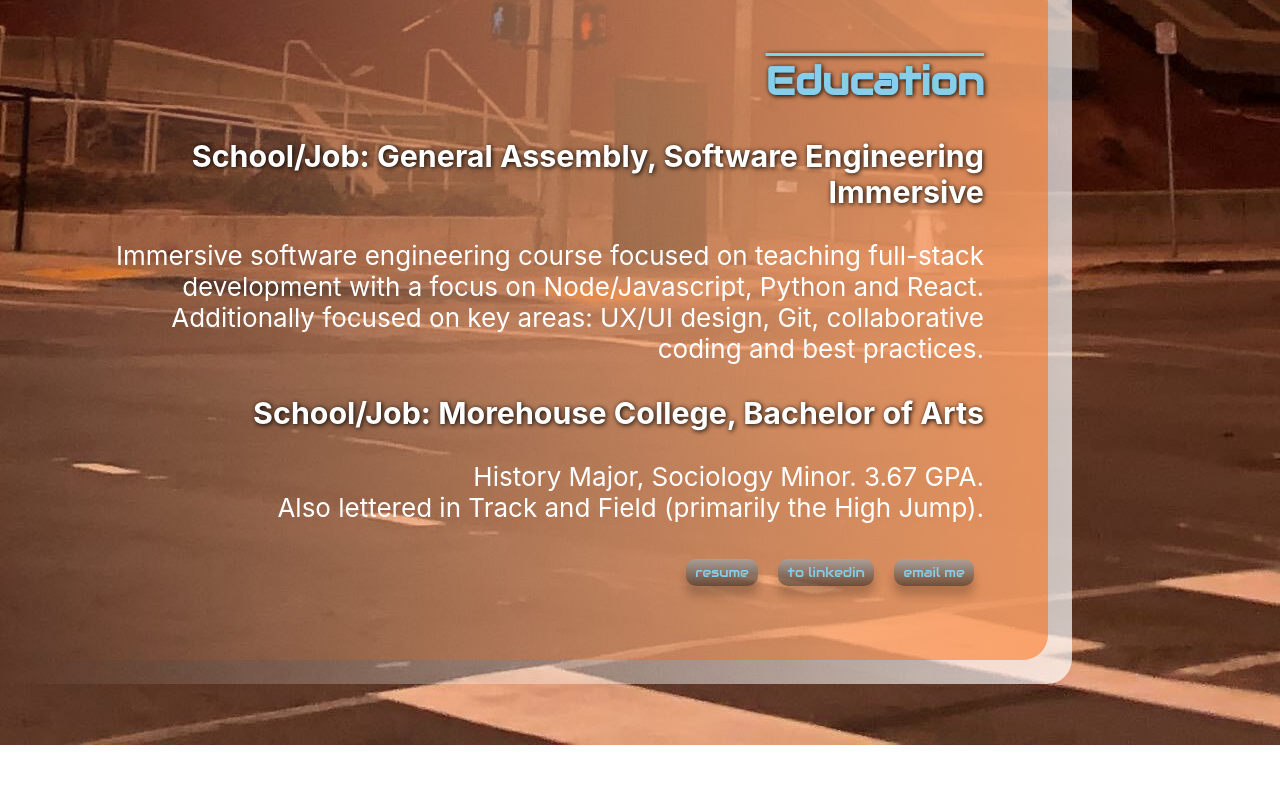
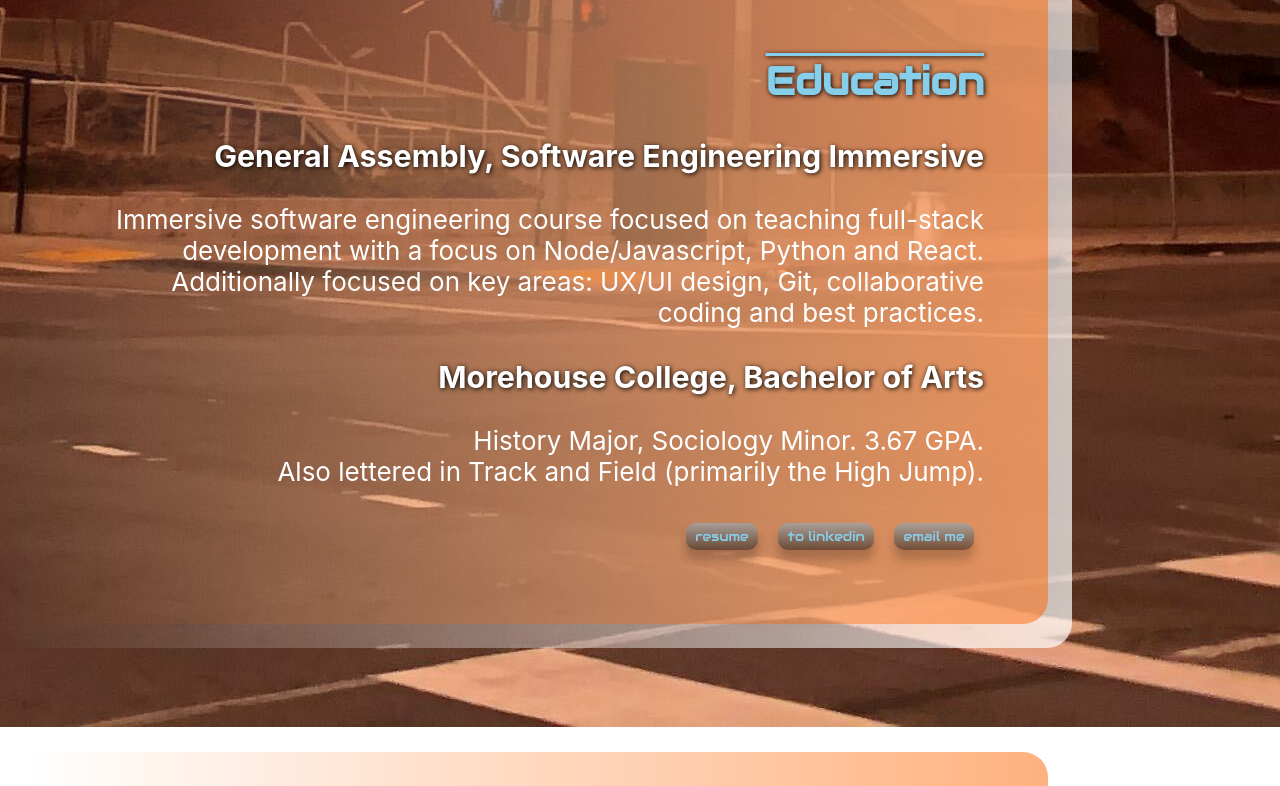
Before and after one commit to jstearne/react-portfolio, a React (Create React App) app in the folder portfolio-v2/: page / in a window 1280 px wide. Shown: the part 3060-3846 px from the top of the page. Built offline with nearby package versions, Linux system fonts and the light colour scheme.

Commit message:
Removed helper text

```diff
--- a/portfolio-v2/src/components/Credential/index.js
+++ b/portfolio-v2/src/components/Credential/index.js
@@ -21,10 +21,10 @@ function Credential(props) { /* props is passed from App.js and is an all-in-one
             <div className="credential-nested-div">
                 <h2 style={{ textDecorationLine: 'overline' }} >{props.credentialtype}</h2>
 
-                <h3>School/Job: {props.org1}</h3>
+                <h3>{props.org1}</h3>
                 <p>{props.blurb1}</p>
 
-                <h3>School/Job: {props.org2}</h3>
+                <h3>{props.org2}</h3>
                 <p>{props.blurb2}</p>
 
                 {/* need buttons for visiting the live site, git, and seeing image? */}
```
Also changed, not shown: portfolio-v2/src/App.js (indentation only).
